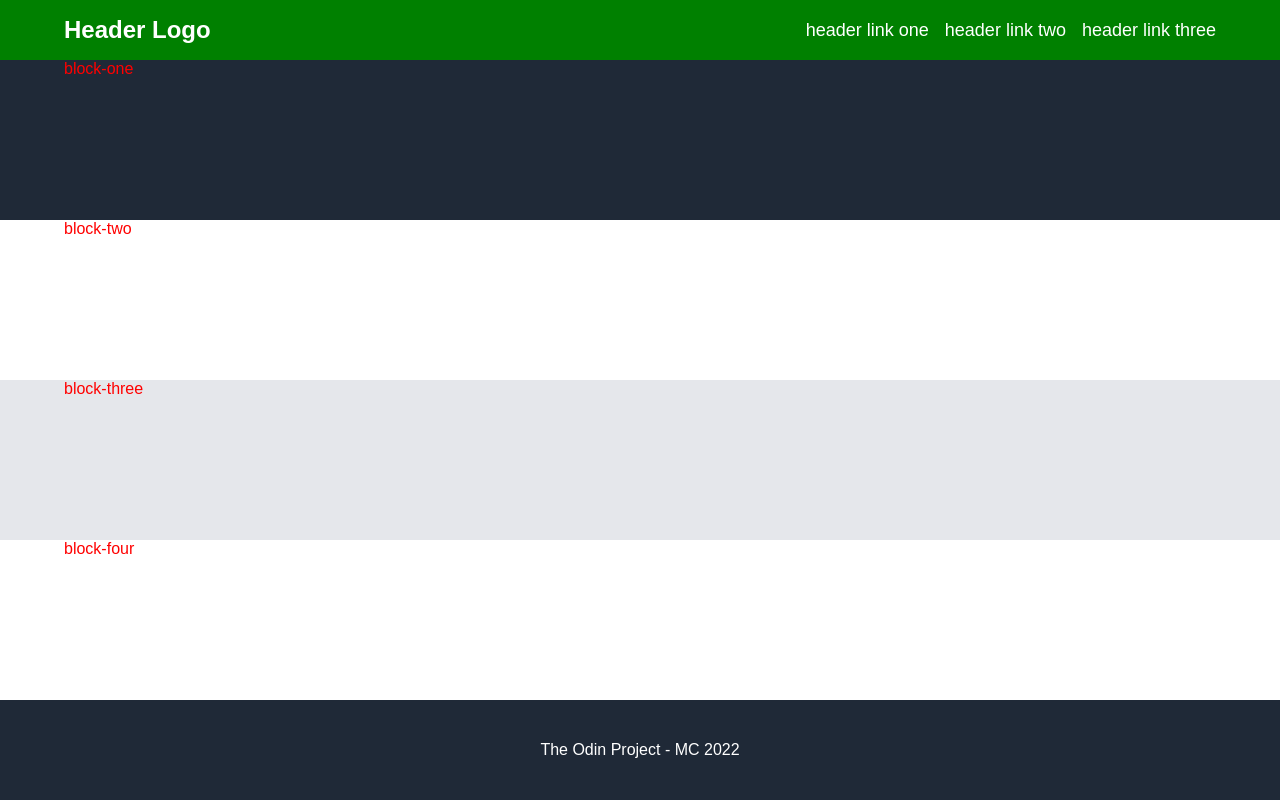
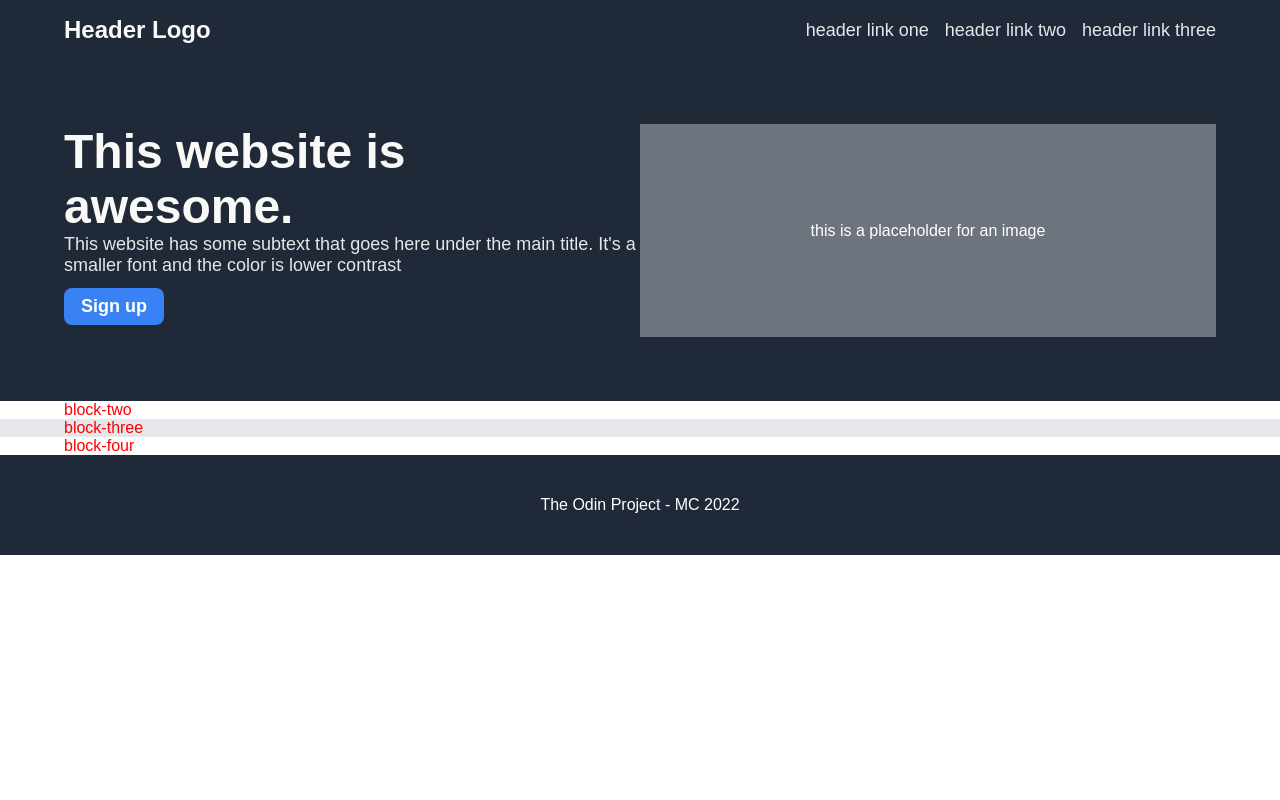
Before and after one commit to casmar90/PROJECT-LANDING-PAGE---The-Odin-Project, a plain HTML site: page index.html in a window 1280 px wide. Drawn offline with Linux system fonts and the light colour scheme.

Commit message:
Added block-one

```diff
--- a/index.html
+++ b/index.html
@@ -29,7 +29,28 @@ Header Logo
 </div>
 
 <div class="block-one">
-    block-one
+
+    <div class="left">
+
+        <span class="main-text">This website is awesome.</span>
+
+
+        <span class="secondary-text">This website has some subtext that goes here under the main title. It's a smaller font and the color is lower contrast</span>
+
+        <button>Sign up</button>
+
+
+
+
+    </div>
+
+
+    <div class="right">
+
+<span class="placeholder">this is a placeholder for an image</span>
+
+    </div>
+
 
 </div>
 
--- a/style.css
+++ b/style.css
@@ -9,20 +9,16 @@ body{
     height: 100vh;
     color: red;
     font-family: sans-serif;
-
 }
 
 .header, .block-one, .block-two, .block-three, .block-four, .footer{
-    padding: 0 64px;
+    padding: 0 5%;
 }
-
 
 .header{
 background-color: #1F2937;
 min-height: 60px;
 flex-shrink: 0;
-color: white;
-background-color: green;
 
 display: flex;
 justify-content: space-between;
@@ -33,7 +29,8 @@ align-items: center;
 
 .header-logo{
     font-size: 24px;
-    font-weight: bold;
+    font-weight: 800;
+    color: #F9FAF8;
 }
 
 
@@ -49,22 +46,62 @@ align-items: center;
 
 .header ul a{
     text-decoration: none;
+    Color: #E5E7EB
+
+}
+
+.block-one{
+    background-color: #1F2937;
     color: white;
+    display: flex;
 
+}
+
+ .left, .right{
+    margin: 64px 0;
+}
+
+.left, .right{
+    display: flex;
+    flex-direction: column;
+    flex:1;
+
+}
+
+.main-text{
+    font-size: 48px;
+    font-weight: 800;
+    color: #F9FAF8;
+}
+
+.secondary-text {
+    font-size: 18px;
+    color: #E5E7EB;
+}
+
+.left button{
+    color: white;
+    background-color: #3882F6;
+    border: none;
+    border-radius: 8px;
+    padding: 8px;
+    margin: 12px 0;
+    font-weight: 800;
+    width: 100px;
+    font-size: 18px;
 }
 
 
 
- .block-one, .block-two, .block-three, .block-four{
+.placeholder{
+    display: flex;
+    background-color: #6D747D;
+    justify-content: center;
+    align-items: center;
+    padding: 16px;
     height: 100%;
-
 }
 
-
-.block-one{
-    background-color: #1F2937;
-
-}
 
 .block-two{
     background-color: white;
```
